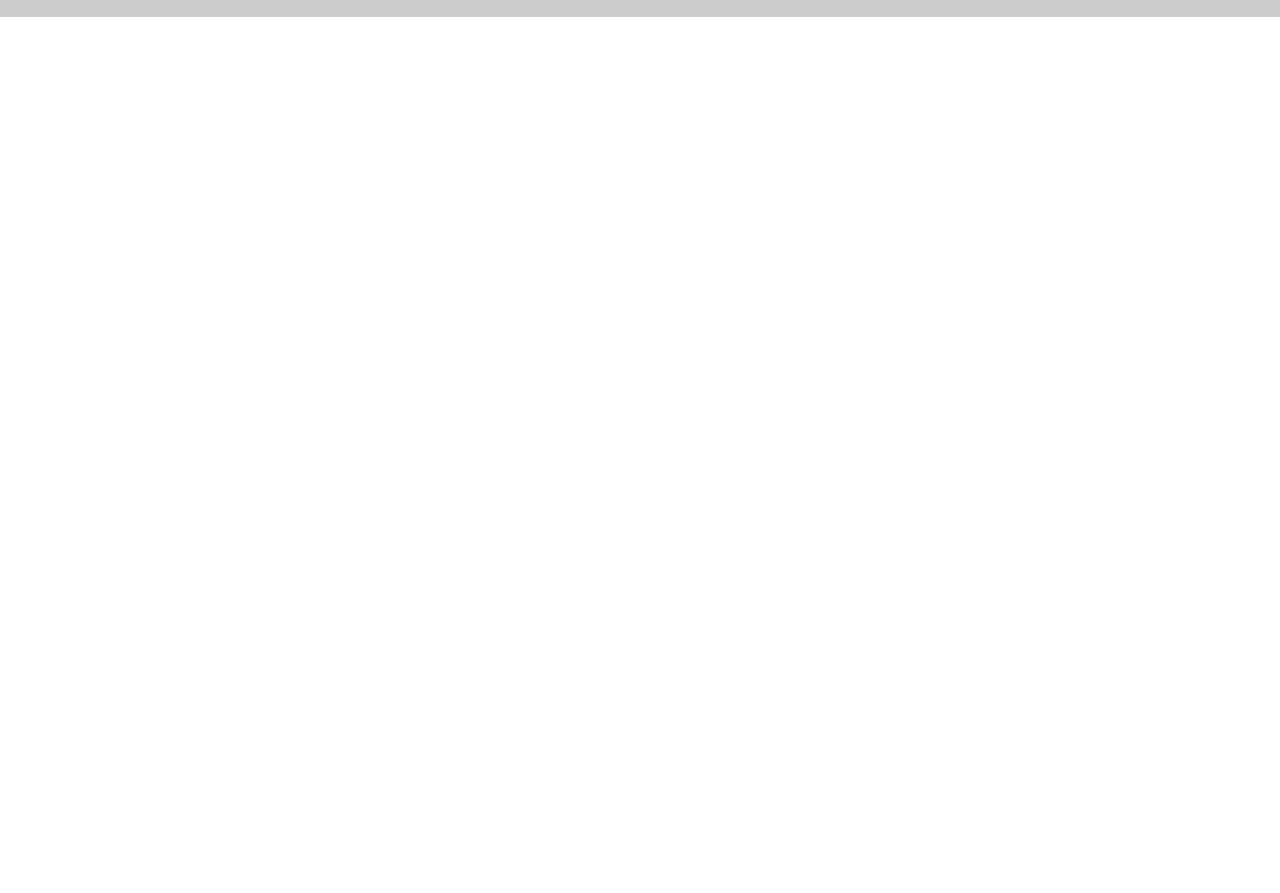
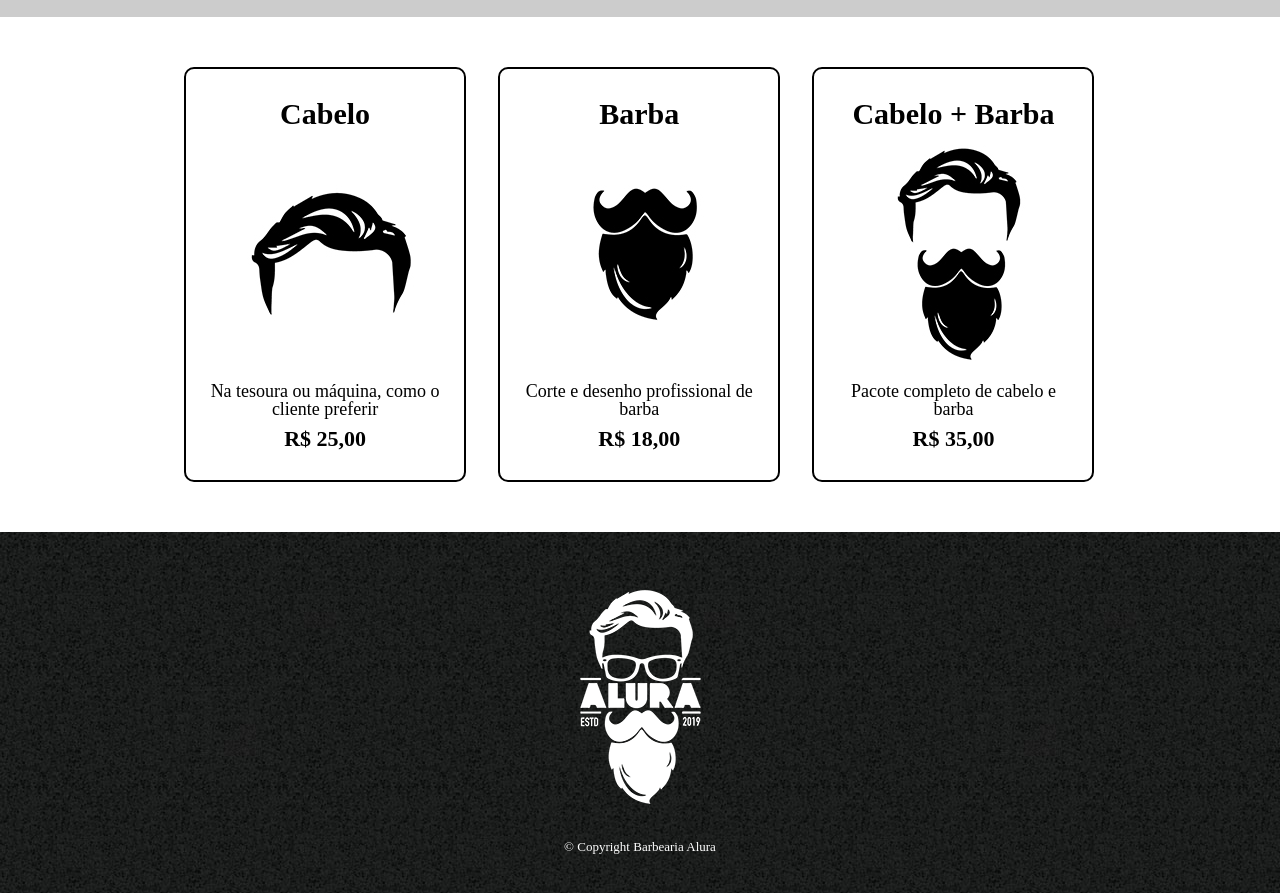
Before and after one commit to felipemimoura/FormacaoHTMLCSS, a plain HTML site: page barberiaAlura/produtos.html in a window 1280 px wide. Shown: the part 276-1169 px from the top of the page. Before the commit the page ends 800 px from the top, so only its background shows below. Drawn offline with Linux system fonts and the light colour scheme.

Commit message:
módulo02 completo

```diff
--- a/barberiaAlura/css/produtos.css
+++ b/barberiaAlura/css/produtos.css
@@ -26,3 +26,56 @@ nav a {
   font-size: 22px;
   text-decoration: none;
 }
+nav a:hover {
+  color: #c78c19;
+  padding-bottom: 2px;
+  border-bottom: 2px solid #c78c19;
+}
+
+#produtos {
+  width: 940px;
+  margin: 0 auto;
+  padding: 50px 0;
+}
+#produtos li {
+  display: inline-block;
+  text-align: center;
+  width: 30%;
+  vertical-align: top;
+  margin: 0 1.5%;
+  padding: 30px 20px;
+  box-sizing: border-box;
+  border: 2px solid black;
+  border-radius: 10px;
+}
+
+#produtos li:hover {
+  border-color: #c78c19;
+}
+
+#produtos li:active {
+  border-color: #088c19;
+}
+#produtos h2 {
+  font-size: 30px;
+  font-weight: bold;
+}
+#produtos .produto-descricao {
+  font-size: 18px;
+}
+
+#produtos .produto-preco {
+  font-size: 22px;
+  font-weight: bold;
+  margin-top: 10px;
+}
+footer {
+  text-align: center;
+  background-image: url(../images/bg.jpg);
+  padding: 40px 0;
+}
+footer p {
+  color: #ffffff;
+  font-size: 13px;
+  margin-top: 15px;
+}
--- a/barberiaAlura/produtos.html
+++ b/barberiaAlura/produtos.html
@@ -19,5 +19,35 @@
         </nav>
       </div>
     </header>
+    <main>
+      <ul id="produtos">
+        <li>
+          <h2>Cabelo</h2>
+          <img src="./images/cabelo.jpg" alt="cabelo" />
+          <p class="produto-descricao">
+            Na tesoura ou máquina, como o cliente preferir
+          </p>
+          <p class="produto-preco">R$ 25,00</p>
+        </li>
+        <li>
+          <h2>Barba</h2>
+          <img src="./images/barba.jpg" alt="barba" />
+          <p class="produto-descricao">Corte e desenho profissional de barba</p>
+          <p class="produto-preco">R$ 18,00</p>
+        </li>
+        <li>
+          <h2>Cabelo + Barba</h2>
+          <img src="./images/cabelo+barba.jpg" alt="cabelo mais barba" />
+          <p class="produto-descricao">
+            Pacote completo de cabelo e barba
+          </p>
+          <p class="produto-preco">R$ 35,00</p>
+        </li>
+      </ul>
+    </main>
+    <footer>
+      <img src="./images/logo-branco.png" alt="logo" />
+      <p>&copy Copyright Barbearia Alura</p>
+    </footer>
   </body>
 </html>
```
